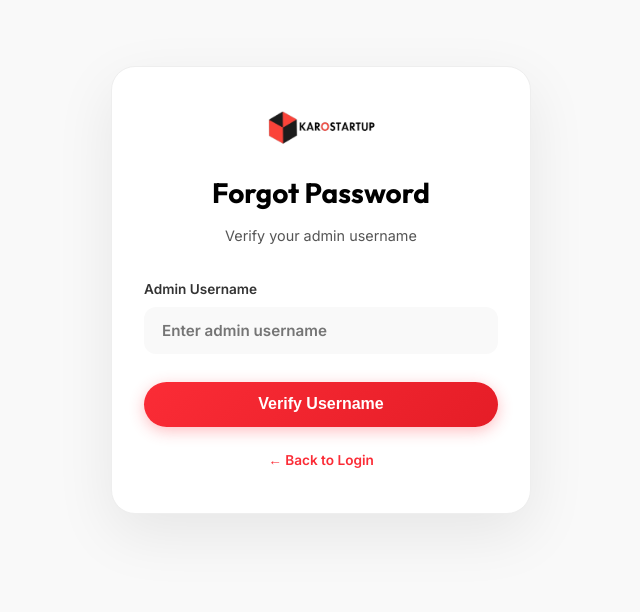
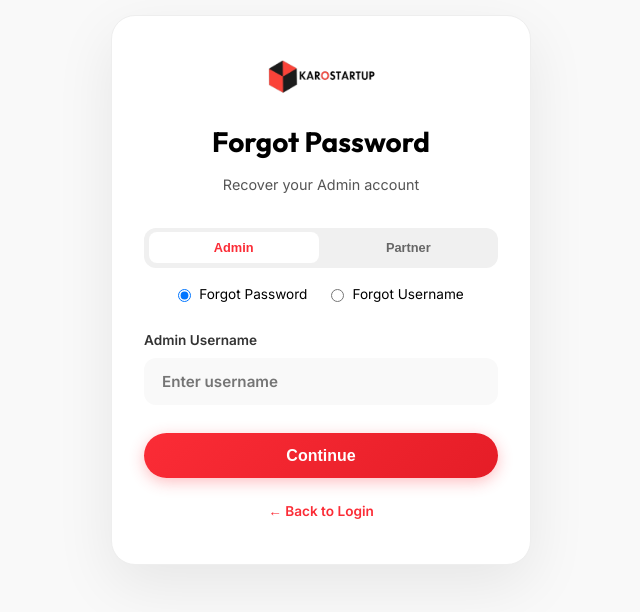
Before and after one commit to Mishrarajeev005/karo_internship, a React app in the folder frontend/: page /admin/forgot-password in a window 1280 px wide. Shown: the part 110-722 px from the top of the page, without its empty margins (319-959 px from the left). Built offline with nearby package versions, Linux system fonts and the light colour scheme; the HTML template or start-up script is replaced by a standard one.

Commit message:
Added Forgot Username/Password for Admin & Partner with Password visibility toggle

```diff
--- a/frontend/src/components/AdminForgotPassword.jsx
+++ b/frontend/src/components/AdminForgotPassword.jsx
@@ -4,27 +4,50 @@ import api from '../api';
 import logo from '../assets/logo.png';
 
 const AdminForgotPassword = () => {
-  const [step, setStep] = useState(1); // 1 = verify username, 2 = set new password
+  const [role, setRole] = useState('admin'); // 'admin' or 'company'
+  const [mode, setMode] = useState('password'); // 'password' or 'username' (admin only)
+  const [step, setStep] = useState(1); // 1 = identify, 2 = reset
   const [username, setUsername] = useState('');
+  const [email, setEmail] = useState('');
+  const [fullName, setFullName] = useState('');
   const [newPassword, setNewPassword] = useState('');
   const [confirmPassword, setConfirmPassword] = useState('');
+  const [showPassword, setShowPassword] = useState(false);
   const [message, setMessage] = useState('');
   const [error, setError] = useState('');
   const [loading, setLoading] = useState(false);
   const navigate = useNavigate();
 
-  const handleVerifyUsername = async (e) => {
+  const handleIdentify = async (e) => {
     e.preventDefault();
     setError('');
     setMessage('');
     setLoading(true);
     try {
+      if (mode === 'username') {
+        const res = await api.post('/admin/forgot-username', { name: fullName });
+        if (res.data.success) {
+          setMessage(`Your username is: ${res.data.username}`);
+        } else {
+          setError(res.data.message);
+        }
+      } else if (role === 'admin') {
         const res = await api.post('/admin/verify-username', { username });
         if (res.data.success) {
           setStep(2);
-        setMessage('Username verified! Set your new password below.');
+          setMessage('Admin verified! Set your new password.');
         } else {
           setError(res.data.message);
+        }
+      } else {
+        // Company
+        const res = await api.post('/companies/verify-email', { email });
+        if (res.data.success) {
+          setStep(2);
+          setMessage('Company email verified! Set your new password.');
+        } else {
+          setError(res.data.message);
+        }
       }
     } catch (err) {
       setError('Something went wrong. Please try again.');
@@ -50,7 +73,10 @@ const AdminForgotPassword = () => {
 
     setLoading(true);
     try {
-      const res = await api.post('/admin/reset-password', { username, newPassword });
+      const endpoint = role === 'admin' ? '/admin/reset-password' : '/companies/reset-password';
+      const body = role === 'admin' ? { username, newPassword } : { email, newPassword };
+
+      const res = await api.post(endpoint, body);
       if (res.data.success) {
         setMessage('Password reset successfully! Redirecting to login...');
         setTimeout(() => navigate('/admin'), 2000);
@@ -85,77 +111,110 @@ const AdminForgotPassword = () => {
         <div style={{ textAlign: 'center', marginBottom: '2rem' }}>
           <img src={logo} alt="KaroStartup" style={{ height: '40px', marginBottom: '1rem' }} />
           <h2 style={{ fontSize: '1.75rem', marginBottom: '0.5rem' }}>
-            {step === 1 ? 'Forgot Password' : 'Set Password'}
+            {mode === 'username' ? 'Find Username' : (step === 1 ? 'Forgot Password' : 'Reset Password')}
           </h2>
           <p style={{ color: '#555', fontSize: '0.9rem' }}>
-            {step === 1 ? 'Verify your admin username' : 'Create a new password'}
+            {mode === 'username' ? 'Enter your full name to recover username' :
+             (step === 1 ? `Recover your ${role === 'admin' ? 'Admin' : 'Partner'} account` : 'Create a new password')}
           </p>
         </div>
 
+        {/* Role/Mode Switcher - Only in Step 1 */}
+        {step === 1 && (
+          <div style={{ display: 'flex', flexDirection: 'column', gap: '1rem', marginBottom: '1.5rem' }}>
+             <div style={{
+              display: 'flex',
+              background: '#f0f0f0',
+              padding: '0.3rem',
+              borderRadius: '0.75rem',
+              gap: '0.3rem'
+            }}>
+              <button
+                onClick={() => { setRole('admin'); setMode('password'); }}
+                style={{
+                  flex: 1, padding: '0.5rem', borderRadius: '0.5rem', border: 'none', cursor: 'pointer',
+                  fontWeight: '600', fontSize: '0.8rem', background: role === 'admin' ? '#fff' : 'transparent',
+                  color: role === 'admin' ? '#fb2c36' : '#666'
+                }}
+              >Admin</button>
+              <button
+                onClick={() => { setRole('company'); setMode('password'); }}
+                style={{
+                  flex: 1, padding: '0.5rem', borderRadius: '0.5rem', border: 'none', cursor: 'pointer',
+                  fontWeight: '600', fontSize: '0.8rem', background: role === 'company' ? '#fff' : 'transparent',
+                  color: role === 'company' ? '#fb2c36' : '#666'
+                }}
+              >Partner</button>
+            </div>
+
+            {role === 'admin' && (
+              <div style={{ display: 'flex', justifyContent: 'center', gap: '1.5rem' }}>
+                <label style={{ display: 'flex', alignItems: 'center', gap: '0.5rem', fontSize: '0.85rem', cursor: 'pointer' }}>
+                  <input type="radio" checked={mode === 'password'} onChange={() => setMode('password')} />
+                  Forgot Password
+                </label>
+                <label style={{ display: 'flex', alignItems: 'center', gap: '0.5rem', fontSize: '0.85rem', cursor: 'pointer' }}>
+                  <input type="radio" checked={mode === 'username'} onChange={() => setMode('username')} />
+                  Forgot Username
+                </label>
+              </div>
+            )}
+          </div>
+        )}
+
         {error && (
-          <div style={{
-            background: 'rgba(251,44,54,0.08)',
-            color: '#fb2c36',
-            padding: '0.75rem 1rem',
-            borderRadius: '0.75rem',
-            fontSize: '0.85rem',
-            marginBottom: '1.5rem',
-            border: '1px solid rgba(251,44,54,0.2)'
-          }}>
+          <div style={{ background: 'rgba(251,44,54,0.08)', color: '#fb2c36', padding: '0.75rem 1rem', borderRadius: '0.75rem', fontSize: '0.85rem', marginBottom: '1.5rem', border: '1px solid rgba(251,44,54,0.2)' }}>
             {error}
           </div>
         )}
 
         {message && (
-          <div style={{
-            background: 'rgba(34,197,94,0.08)',
-            color: '#16a34a',
-            padding: '0.75rem 1rem',
-            borderRadius: '0.75rem',
-            fontSize: '0.85rem',
-            marginBottom: '1.5rem',
-            border: '1px solid rgba(34,197,94,0.2)'
-          }}>
+          <div style={{ background: 'rgba(34,197,94,0.08)', color: '#16a34a', padding: '0.75rem 1rem', borderRadius: '0.75rem', fontSize: '0.85rem', marginBottom: '1.5rem', border: '1px solid rgba(34,197,94,0.2)' }}>
             {message}
           </div>
         )}
 
         {step === 1 ? (
-          <form onSubmit={handleVerifyUsername} style={{ display: 'flex', flexDirection: 'column', gap: '1.25rem' }}>
+          <form onSubmit={handleIdentify} style={{ display: 'flex', flexDirection: 'column', gap: '1.25rem' }}>
             <div style={{ display: 'flex', flexDirection: 'column', gap: '0.4rem' }}>
-              <label style={{ fontWeight: '600', fontSize: '0.85rem', color: '#333' }}>Admin Username</label>
+              <label style={{ fontWeight: '600', fontSize: '0.85rem', color: '#333' }}>
+                {mode === 'username' ? 'Admin Full Name' : (role === 'admin' ? 'Admin Username' : 'Company Email')}
+              </label>
               <input
-                type="text"
+                type={role === 'company' ? 'email' : 'text'}
                 required
-                value={username}
-                onChange={(e) => setUsername(e.target.value)}
-                placeholder="Enter admin username"
+                value={mode === 'username' ? fullName : (role === 'admin' ? username : email)}
+                onChange={(e) => mode === 'username' ? setFullName(e.target.value) : (role === 'admin' ? setUsername(e.target.value) : setEmail(e.target.value))}
+                placeholder={mode === 'username' ? "Enter full name" : (role === 'admin' ? "Enter username" : "Enter company email")}
                 className="nav-pill"
                 style={{ width: '100%', borderRadius: '0.75rem', padding: '0.75rem 1rem' }}
               />
             </div>
-            <button
-              type="submit"
-              disabled={loading}
-              className="btn btn-primary"
-              style={{ width: '100%', marginTop: '0.5rem', padding: '0.85rem' }}
-            >
-              {loading ? 'Verifying...' : 'Verify Username'}
+            <button type="submit" disabled={loading} className="btn btn-primary" style={{ width: '100%', marginTop: '0.5rem', padding: '0.85rem' }}>
+              {loading ? 'Processing...' : (mode === 'username' ? 'Recover Username' : 'Continue')}
             </button>
           </form>
         ) : (
           <form onSubmit={handleResetPassword} style={{ display: 'flex', flexDirection: 'column', gap: '1.25rem' }}>
             <div style={{ display: 'flex', flexDirection: 'column', gap: '0.4rem' }}>
               <label style={{ fontWeight: '600', fontSize: '0.85rem', color: '#333' }}>New Password</label>
+              <div style={{ position: 'relative' }}>
                 <input
-                type="password"
+                  type={showPassword ? "text" : "password"}
                   required
                   value={newPassword}
                   onChange={(e) => setNewPassword(e.target.value)}
                   placeholder="Min 6 characters"
                   className="nav-pill"
-                style={{ width: '100%', borderRadius: '0.75rem', padding: '0.75rem 1rem' }}
+                  style={{ width: '100%', borderRadius: '0.75rem', padding: '0.75rem 1rem', paddingRight: '3rem' }}
                 />
+                <button type="button" onClick={() => setShowPassword(!showPassword)} style={{ position: 'absolute', right: '1rem', top: '50%', transform: 'translateY(-50%)', background: 'none', border: 'none', cursor: 'pointer', color: '#666' }}>
+                  {showPassword ?
+                    <svg width="18" height="18" viewBox="0 0 24 24" fill="none" stroke="currentColor" strokeWidth="2" strokeLinecap="round" strokeLinejoin="round"><path d="M17.94 17.94A10.07 10.07 0 0 1 12 20c-7 0-11-8-11-8a18.45 18.45 0 0 1 5.06-5.94M9.9 4.24A9.12 9.12 0 0 1 12 4c7 0 11 8 11 8a18.5 18.5 0 0 1-2.16 3.19m-6.72-1.07a3 3 0 1 1-4.24-4.24"></path><line x1="1" y1="1" x2="23" y2="23"></line></svg> :
+                    <svg width="18" height="18" viewBox="0 0 24 24" fill="none" stroke="currentColor" strokeWidth="2" strokeLinecap="round" strokeLinejoin="round"><path d="M1 12s4-8 11-8 11 8 11 8-4 8-11 8-11-8-11-8z"></path><circle cx="12" cy="12" r="3"></circle></svg>
+                  }
+                </button>
+              </div>
             </div>
             <div style={{ display: 'flex', flexDirection: 'column', gap: '0.4rem' }}>
               <label style={{ fontWeight: '600', fontSize: '0.85rem', color: '#333' }}>Confirm Password</label>
@@ -169,22 +228,14 @@ const AdminForgotPassword = () => {
                 style={{ width: '100%', borderRadius: '0.75rem', padding: '0.75rem 1rem' }}
               />
             </div>
-            <button
-              type="submit"
-              disabled={loading}
-              className="btn btn-primary"
-              style={{ width: '100%', marginTop: '0.5rem', padding: '0.85rem' }}
-            >
+            <button type="submit" disabled={loading} className="btn btn-primary" style={{ width: '100%', marginTop: '0.5rem', padding: '0.85rem' }}>
               {loading ? 'Resetting...' : 'Reset Password'}
             </button>
           </form>
         )}
 
         <div style={{ textAlign: 'center', marginTop: '1.25rem' }}>
-          <Link
-            to="/admin"
-            style={{ color: '#fb2c36', textDecoration: 'none', fontWeight: '600', fontSize: '0.85rem' }}
-          >
+          <Link to="/admin" style={{ color: '#fb2c36', textDecoration: 'none', fontWeight: '600', fontSize: '0.85rem' }}>
             ← Back to Login
           </Link>
         </div>
--- a/frontend/src/components/AdminLogin.jsx
+++ b/frontend/src/components/AdminLogin.jsx
@@ -9,6 +9,7 @@ const AdminLogin = () => {
   const [role, setRole] = useState('admin'); // 'admin' or 'company'
   const [error, setError] = useState('');
   const [loading, setLoading] = useState(false);
+  const [showPassword, setShowPassword] = useState(false);
   const navigate = useNavigate();
 
   const handleSubmit = async (e) => {
@@ -164,8 +165,9 @@ const AdminLogin = () => {
 
           <div style={{ display: 'flex', flexDirection: 'column', gap: '0.4rem' }}>
             <label style={{ fontWeight: '600', fontSize: '0.85rem', color: '#333' }}>Password</label>
+            <div style={{ position: 'relative' }}>
               <input
-              type="password"
+                type={showPassword ? "text" : "password"}
                 required
                 value={password}
                 onChange={(e) => {
@@ -174,8 +176,32 @@ const AdminLogin = () => {
                 }}
                 placeholder="Enter password"
                 className="nav-pill"
-              style={{ width: '100%', borderRadius: '0.75rem', padding: '0.75rem 1rem' }}
+                style={{ width: '100%', borderRadius: '0.75rem', padding: '0.75rem 1rem', paddingRight: '3rem' }}
               />
+              <button
+                type="button"
+                onClick={() => setShowPassword(!showPassword)}
+                style={{
+                  position: 'absolute',
+                  right: '1rem',
+                  top: '50%',
+                  transform: 'translateY(-50%)',
+                  background: 'none',
+                  border: 'none',
+                  cursor: 'pointer',
+                  color: '#666',
+                  display: 'flex',
+                  alignItems: 'center',
+                  padding: '5px'
+                }}
+              >
+                {showPassword ? (
+                  <svg width="20" height="20" viewBox="0 0 24 24" fill="none" stroke="currentColor" strokeWidth="2" strokeLinecap="round" strokeLinejoin="round"><path d="M17.94 17.94A10.07 10.07 0 0 1 12 20c-7 0-11-8-11-8a18.45 18.45 0 0 1 5.06-5.94M9.9 4.24A9.12 9.12 0 0 1 12 4c7 0 11 8 11 8a18.5 18.5 0 0 1-2.16 3.19m-6.72-1.07a3 3 0 1 1-4.24-4.24"></path><line x1="1" y1="1" x2="23" y2="23"></line></svg>
+                ) : (
+                  <svg width="20" height="20" viewBox="0 0 24 24" fill="none" stroke="currentColor" strokeWidth="2" strokeLinecap="round" strokeLinejoin="round"><path d="M1 12s4-8 11-8 11 8 11 8-4 8-11 8-11-8-11-8z"></path><circle cx="12" cy="12" r="3"></circle></svg>
+                )}
+              </button>
+            </div>
           </div>
 
           <button
```
Also changed, not shown: 2 other files (tests, documents, lock files or other folders). Lines whose indentation alone changed are shown as unchanged.
